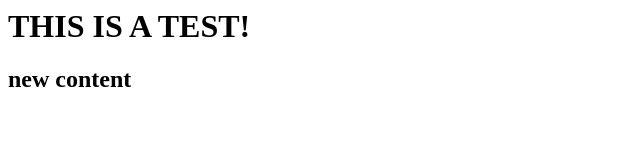
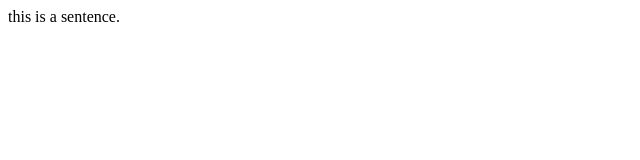
Before and after one commit to SupremeLuck/SupremeLuck.github.io, a plain HTML site: page index.html in a window 1280 px wide. Shown: the whole page, without its empty margins (0-640 px from the left). Drawn offline with Linux system fonts and the light colour scheme.

Commit message:
Updates blog

```diff
--- a/index.html
+++ b/index.html
@@ -1,2 +1 @@
-<h1>THIS IS A TEST!</h1>
-<h2>new content</h2>
+this is a sentence.
```
Also changed, not shown: 1 other file.
